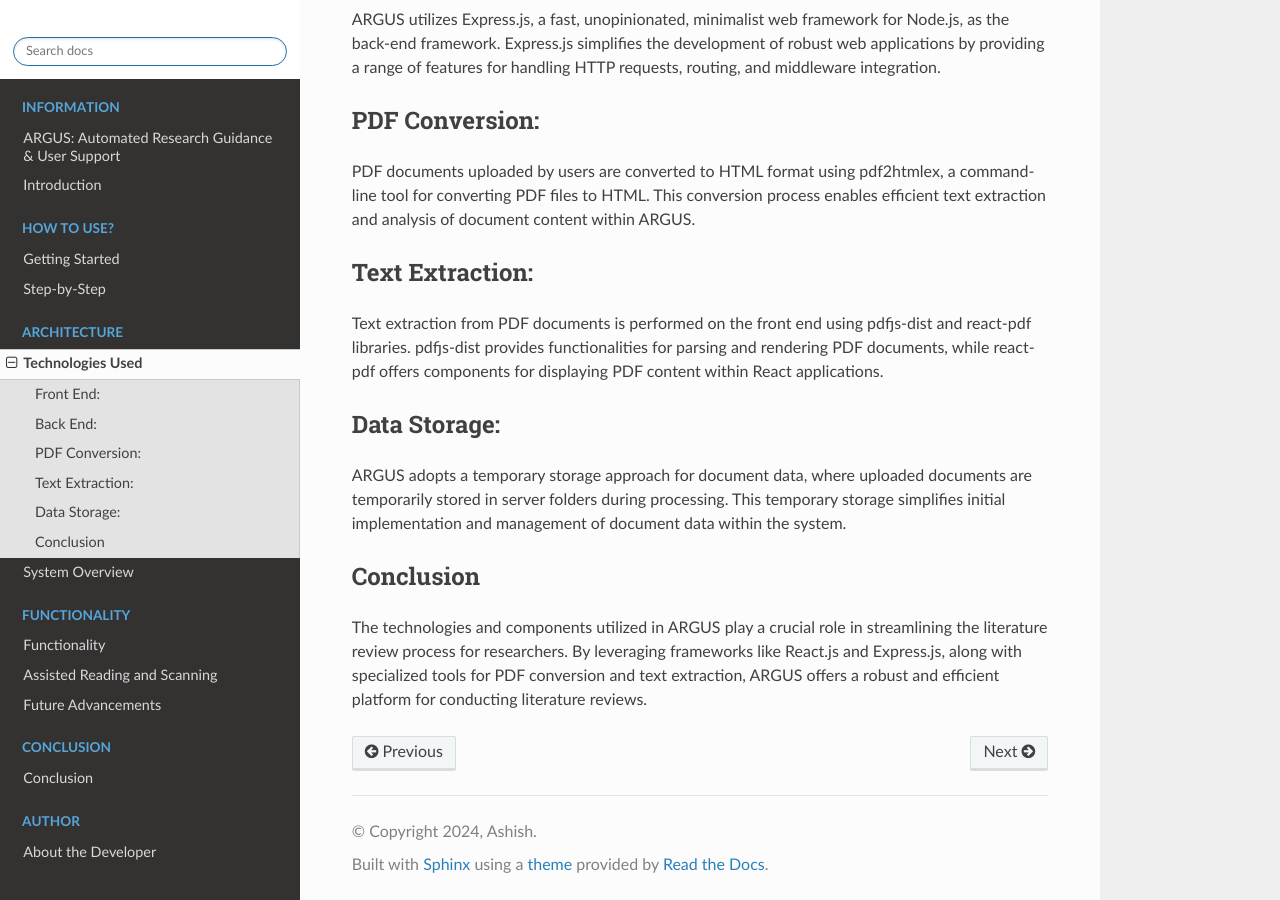
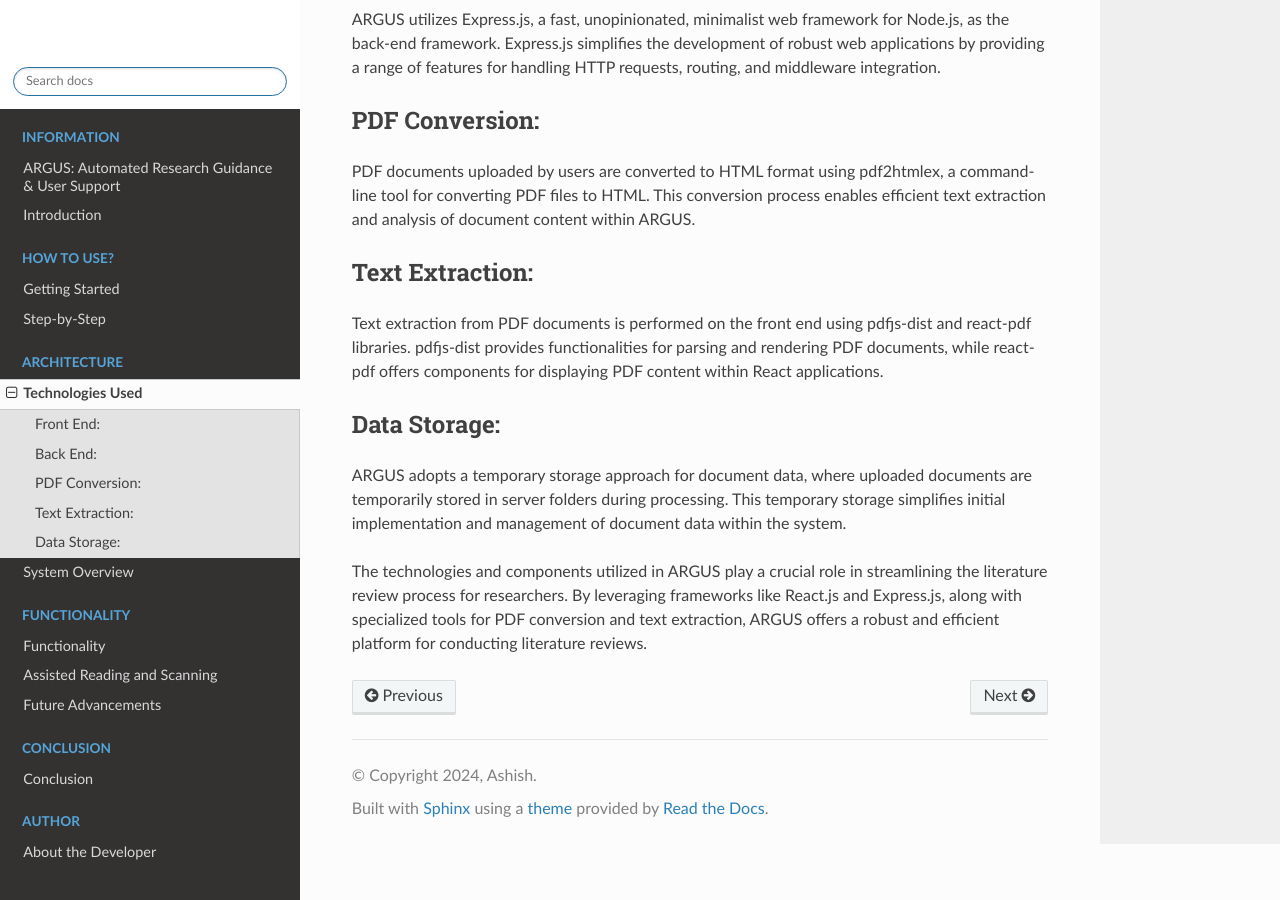
Before and after one commit to ashishsutariya/Documentation-Argus, a Sphinx documentation site: the page built from source/pages/architecture1.rst, in a window 1280 px wide and 900 px high, scrolled down 752 px. Built offline with Sphinx 7.4.7 and the Read the Docs theme 2.0.0, drawn with Linux system fonts in a browser that asks for light colours.

Commit message:
argus how to use

```diff
--- a/source/pages/architecture1.rst
+++ b/source/pages/architecture1.rst
@@ -38,7 +38,5 @@ Data Storage:
 
 ARGUS adopts a temporary storage approach for document data, where uploaded documents are temporarily stored in server folders during processing. This temporary storage simplifies initial implementation and management of document data within the system.
 
-Conclusion
------------
 
 The technologies and components utilized in ARGUS play a crucial role in streamlining the literature review process for researchers. By leveraging frameworks like React.js and Express.js, along with specialized tools for PDF conversion and text extraction, ARGUS offers a robust and efficient platform for conducting literature reviews.
--- a/source/pages/architecture2.rst
+++ b/source/pages/architecture2.rst
@@ -46,6 +46,5 @@ The interactions and flow within ARGUS can be summarized as follows:
    - Researchers navigate through retrieved documents and highlighted keywords using the front-end interface.
    - Keyword highlighting allows for rapid identification of relevant sections within documents.
 
-**Conclusion**
 
 The architecture of ARGUS facilitates efficient document retrieval, assisted reading, and information extraction for researchers conducting literature reviews. By leveraging front-end and back-end technologies, along with specialized tools for PDF conversion and text extraction, ARGUS provides a comprehensive platform for researchers to streamline their literature review process.
--- a/source/pages/index.rst
+++ b/source/pages/index.rst
@@ -8,8 +8,6 @@ ARGUS: Automated Research Guidance & User Support
 Welcome to ARGUS!
 -------------------
 
-Introduction
---------------
 
 ARGUS is an innovative software application designed to revolutionize the literature review process for researchers across diverse academic disciplines. By automating key tasks associated with literature reviews, ARGUS empowers researchers to conduct more efficient, accurate, and comprehensive reviews of existing literature, saving time and effort. With its advanced functionalities and user-friendly interface, ARGUS streamlines the entire literature review process, facilitating the exploration of diverse research topics.
 
--- a/source/pages/introduction.rst
+++ b/source/pages/introduction.rst
@@ -32,7 +32,5 @@ ARGUS employs a modular architecture designed for efficiency and scalability, co
 
 4. Data Processing Libraries: Leveraging libraries like Python2HTMLex and pdf-dist, ARGUS converts PDFs to HTML, extracts text content, and calculates cosine similarity scores for document retrieval.
 
-Conclusion
-----------
 
 ARGUS, with its modular architecture and specific technology stack, delivers efficient and scalable functionalities for researchers conducting literature reviews. As ARGUS continues to evolve, upgrades to data storage solutions and integration of additional libraries will enhance its capabilities, further empowering researchers in their pursuit of knowledge and discovery.
```
